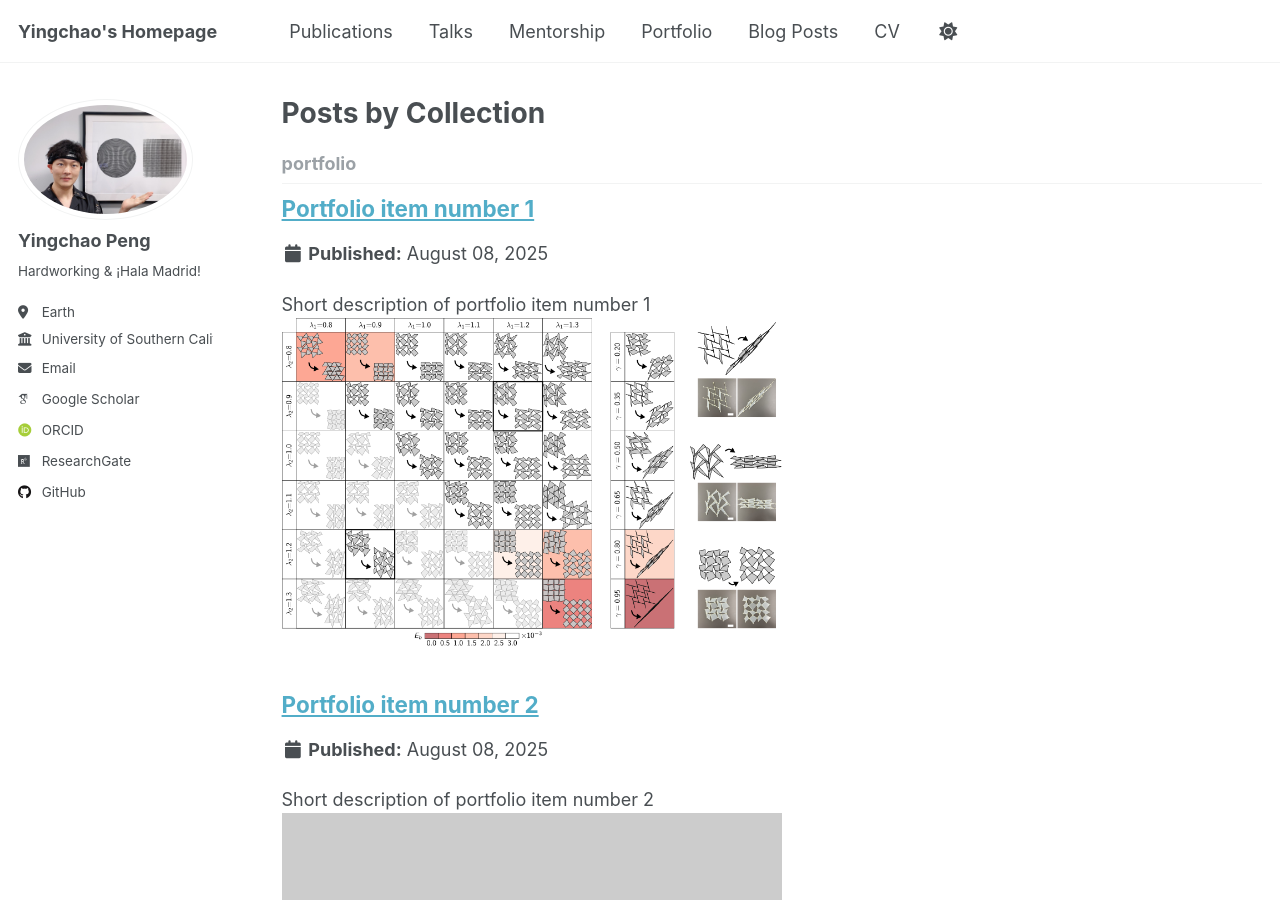
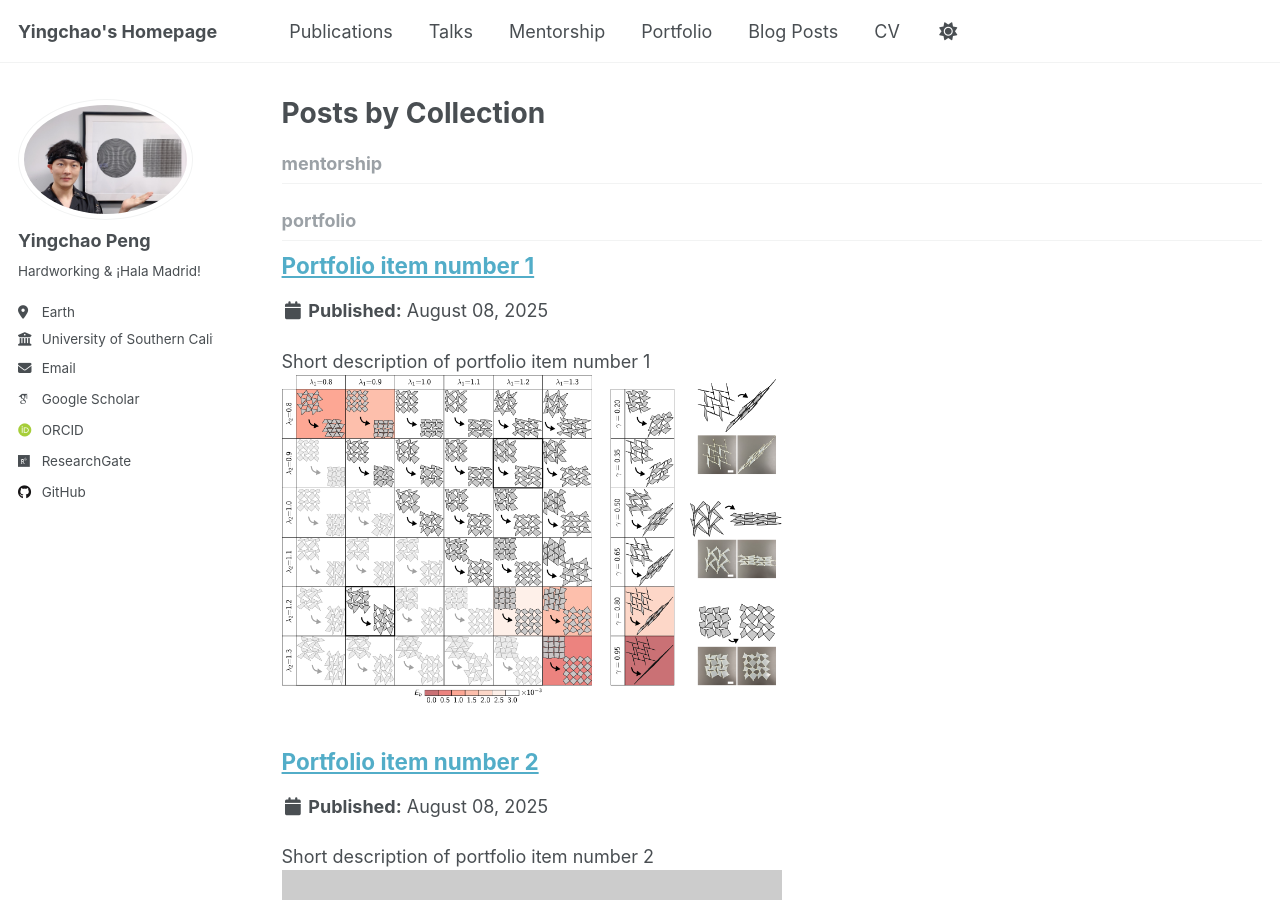
Before and after one commit to Hougeichao/Hougeichao.github.io, a Jekyll site: the page built from _pages/collection-archive.html, in a window 1280 px wide and 900 px high. Built offline with Jekyll 4.4.1, drawn with Linux system fonts in a browser that asks for light colours; some web fonts are replaced; a file with an impossible date is left out.

Commit message:
Update _config.yml

```diff
--- a/_config.yml
+++ b/_config.yml
@@ -227,6 +227,10 @@ collections:
   talks:
     output: true
     permalink: /:collection/:path/
+  mentorship:
+    output: true
+    permalink: /mentorship/:path/
+
 
 
 # These settings control how pages and collections are included in the site
@@ -253,6 +257,15 @@ defaults:
   - scope:
       path: ""
       type: teaching
+    values:
+      layout: single
+      author_profile: true
+      share: true
+      comments: true
+  # _mentorship
+  - scope:
+      path: ""
+      type: mentorship
     values:
       layout: single
       author_profile: true
```
